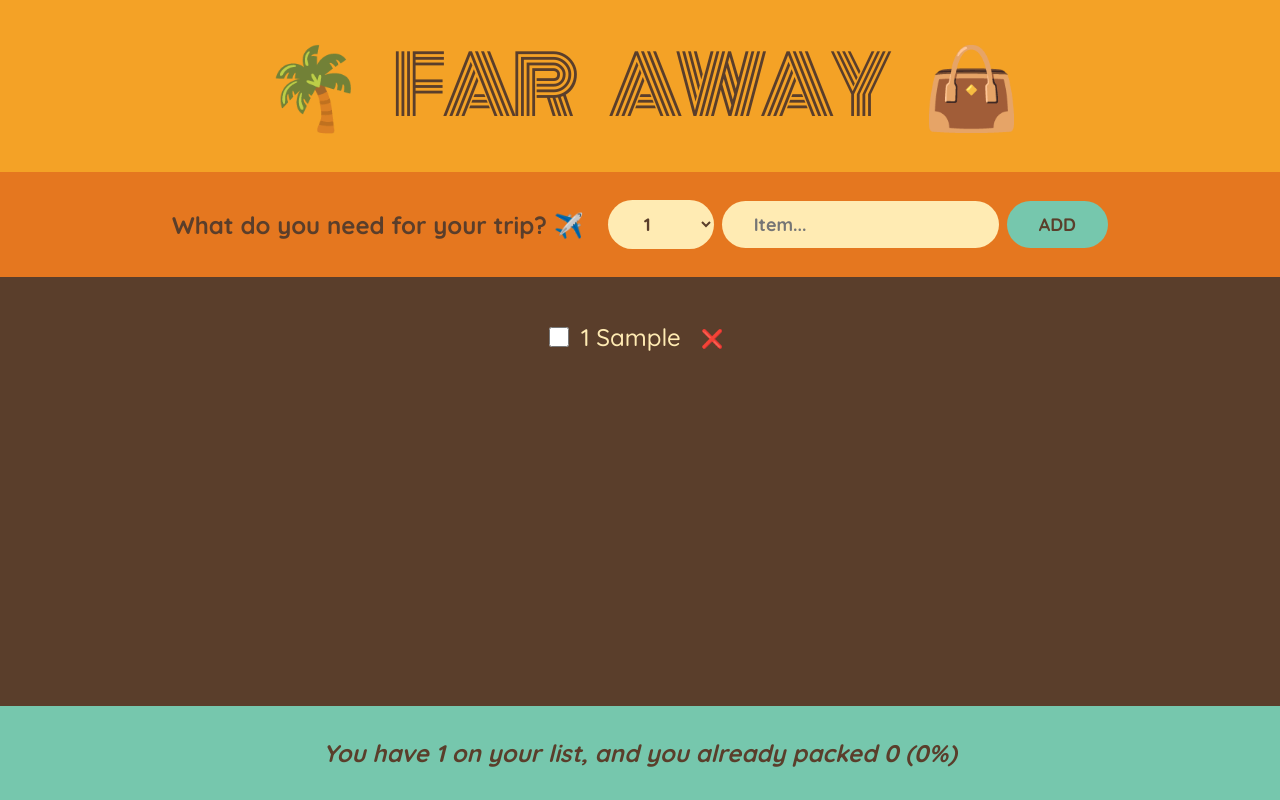
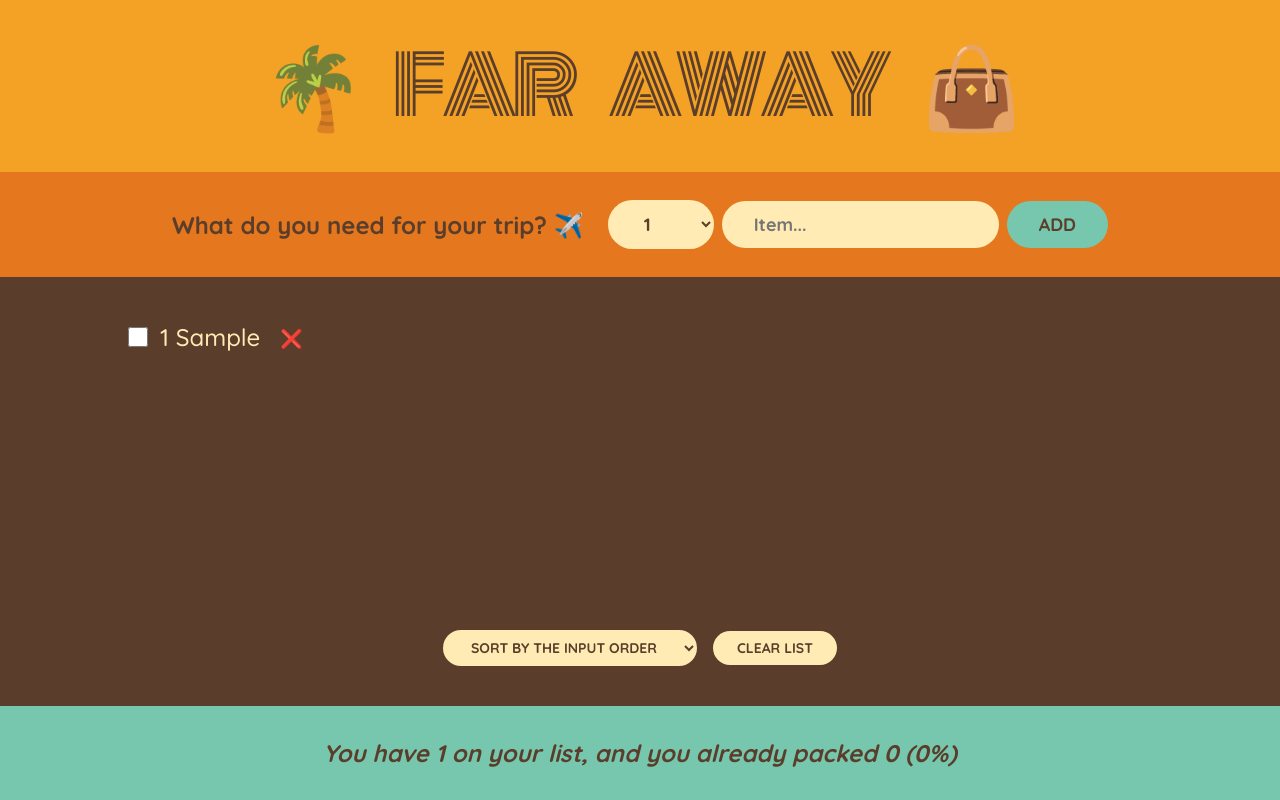
Before and after one commit to Franky-Dee/Travel-List, a React (Create React App) app: page / in a window 1280 px wide. Both pictures are taken after typing "Sample" into the empty fields and a click on the button "ADD". Built offline with nearby package versions, Linux system fonts and the light colour scheme.

Commit message:
Moving components into different files

```diff
--- a/src/App.js
+++ b/src/App.js
@@ -1,4 +1,8 @@
 import { useState } from 'react';
+import Logo from './Logo';
+import Form from './form';
+import { PackingList } from './packingList';
+import { Stats } from './Stats';
 
 export default function App() {
   const [items, setItems] = useState([]);
@@ -19,6 +23,14 @@ export default function App() {
     );
   }
 
+  function handleClearList() {
+    const confirmed = window.confirm(
+      'Are you sure that you want delete all the items?'
+    );
+
+    if (confirmed) setItems([]);
+  }
+
   return (
     <div className="app">
       <Logo />
@@ -27,114 +39,9 @@ export default function App() {
         items={items}
         onDeleteItem={handleDeleteItem}
         onToggleItems={handleToggleItem}
+        onClearList={handleClearList}
       />
       <Stats items={items} />
     </div>
   );
 }
-
-function Logo() {
-  return <h1>🌴 Far Away 👜</h1>;
-}
-
-function Form({ onAddItems }) {
-  const [description, setDescription] = useState('');
-  const [quantity, setQuantity] = useState('1');
-
-  function handleSubmit(e) {
-    e.preventDefault();
-
-    if (!description) return;
-
-    const newItem = { description, quantity, packed: false, id: Date.now() };
-
-    onAddItems(newItem);
-
-    setDescription('');
-    setQuantity('');
-  }
-  return (
-    <form
-      className="add-form"
-      onSubmit={handleSubmit}
-    >
-      <h3>What do you need for your trip? ✈️</h3>
-      <select
-        value={quantity}
-        onChange={(e) => setQuantity(Number(e.target.value))}
-      >
-        {Array.from({ length: 20 }, (_, i) => i + 1).map((num) => (
-          <option
-            value={num}
-            key={num}
-          >
-            {num}
-          </option>
-        ))}
-      </select>
-      <input
-        type="text"
-        placeholder="Item..."
-        value={description}
-        onChange={(e) => setDescription(e.target.value)}
-      />
-      <button>Add</button>
-    </form>
-  );
-}
-
-function PackingList({ items, onDeleteItem, onToggleItems }) {
-  return (
-    <div className="list">
-      <li>
-        {items.map((item) => (
-          <Item
-            item={item}
-            key={item.id}
-            onDeleteItem={onDeleteItem}
-            onToggleItems={onToggleItems}
-          />
-        ))}
-      </li>
-    </div>
-  );
-}
-
-function Item({ item, onDeleteItem, onToggleItems }) {
-  return (
-    <li>
-      <input
-        type="checkbox"
-        value={item.packed}
-        onChange={() => onToggleItems(item.id)}
-      />
-      <span style={item.packed ? { textDecoration: 'line-through' } : {}}>
-        {item.quantity} {item.description}
-      </span>
-      <button onClick={() => onDeleteItem(item.id)}>❌</button>
-    </li>
-  );
-}
-
-function Stats({ items }) {
-  if (!items.length)
-    return (
-      <p className="stats">
-        <em>Start adding some items to your packing list 👜</em>
-      </p>
-    );
-
-  const numItems = items.length;
-  const numPacked = items.filter((item) => item.packed).length;
-  const percentage = Math.round((numPacked / numItems) * 100);
-
-  return (
-    <footer className="stats">
-      <em>
-        {percentage === 100
-          ? 'You have got everything ready to go! ✈️'
-          : `You have ${numItems} on your list, and you already packed ${numPacked} (${percentage}%)`}
-      </em>
-    </footer>
-  );
-}
--- /dev/null
+++ b/src/Item.js
@@ -0,0 +1,15 @@
+export function Item({ item, onDeleteItem, onToggleItems }) {
+  return (
+    <li>
+      <input
+        type="checkbox"
+        value={item.packed}
+        onChange={() => onToggleItems(item.id)}
+      />
+      <span style={item.packed ? { textDecoration: 'line-through' } : {}}>
+        {item.quantity} {item.description}
+      </span>
+      <button onClick={() => onDeleteItem(item.id)}>❌</button>
+    </li>
+  );
+}
--- /dev/null
+++ b/src/Logo.js
@@ -0,0 +1,3 @@
+export default function Logo() {
+  return <h1>🌴 Far Away 👜</h1>;
+}
--- /dev/null
+++ b/src/Stats.js
@@ -0,0 +1,22 @@
+export function Stats({ items }) {
+  if (!items.length)
+    return (
+      <p className="stats">
+        <em>Start adding some items to your packing list 👜</em>
+      </p>
+    );
+
+  const numItems = items.length;
+  const numPacked = items.filter((item) => item.packed).length;
+  const percentage = Math.round((numPacked / numItems) * 100);
+
+  return (
+    <footer className="stats">
+      <em>
+        {percentage === 100
+          ? 'You have got everything ready to go! ✈️'
+          : `You have ${numItems} on your list, and you already packed ${numPacked} (${percentage}%)`}
+      </em>
+    </footer>
+  );
+}
--- /dev/null
+++ b/src/form.js
@@ -0,0 +1,47 @@
+import { useState } from 'react';
+
+export default function Form({ onAddItems }) {
+  const [description, setDescription] = useState('');
+  const [quantity, setQuantity] = useState('1');
+
+  function handleSubmit(e) {
+    e.preventDefault();
+
+    if (!description) return;
+
+    const newItem = { description, quantity, packed: false, id: Date.now() };
+
+    onAddItems(newItem);
+
+    setDescription('');
+    setQuantity('');
+  }
+  return (
+    <form
+      className="add-form"
+      onSubmit={handleSubmit}
+    >
+      <h3>What do you need for your trip? ✈️</h3>
+      <select
+        value={quantity}
+        onChange={(e) => setQuantity(Number(e.target.value))}
+      >
+        {Array.from({ length: 20 }, (_, i) => i + 1).map((num) => (
+          <option
+            value={num}
+            key={num}
+          >
+            {num}
+          </option>
+        ))}
+      </select>
+      <input
+        type="text"
+        placeholder="Item..."
+        value={description}
+        onChange={(e) => setDescription(e.target.value)}
+      />
+      <button>Add</button>
+    </form>
+  );
+}
--- a/src/index.css
+++ b/src/index.css
@@ -101,7 +101,7 @@ input {
 .list ul {
   list-style: none;
   width: 80%;
-  overflow: scroll;
+  /* overflow: scroll; */
 
   display: grid;
   grid-template-columns: repeat(auto-fit, minmax(250px, 1fr));
--- /dev/null
+++ b/src/packingList.js
@@ -0,0 +1,49 @@
+import { useState } from 'react';
+import { Item } from './Item';
+
+export function PackingList({
+  items,
+  onDeleteItem,
+  onToggleItems,
+  onClearList,
+}) {
+  const [sortBy, setSortBy] = useState('input');
+
+  let sortedItems;
+
+  if (sortBy === 'input') sortedItems = items;
+  if (sortBy === 'description')
+    sortedItems = items
+      .slice()
+      .sort((a, b) => a.description.localeCompare(b.description));
+  if (sortBy === 'packed')
+    sortedItems = items
+      .slice()
+      .sort((a, b) => Number(a.packed) - Number(b.packed));
+  return (
+    <div className="list">
+      <ul>
+        {sortedItems.map((item) => (
+          <Item
+            item={item}
+            key={item.id}
+            onDeleteItem={onDeleteItem}
+            onToggleItems={onToggleItems}
+          />
+        ))}
+      </ul>
+
+      <div className="actions">
+        <select
+          value={sortBy}
+          onChange={(e) => setSortBy(e.target.value)}
+        >
+          <option value="input">Sort by the input order</option>
+          <option value="description">Sort by description</option>
+          <option value="packed">Sort by packed status</option>
+        </select>
+        <button onClick={onClearList}>Clear list</button>
+      </div>
+    </div>
+  );
+}
```
